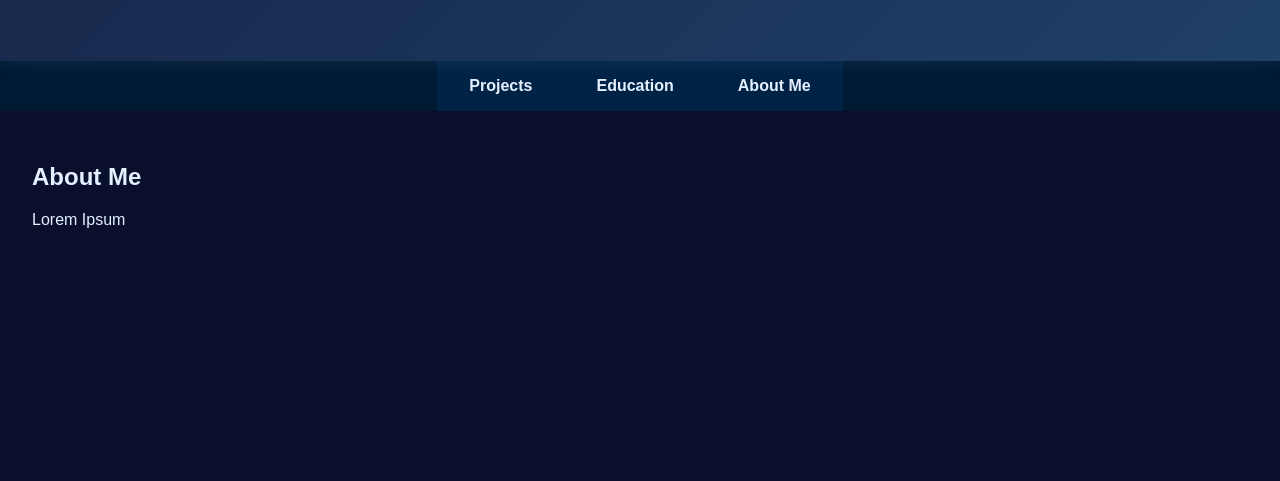
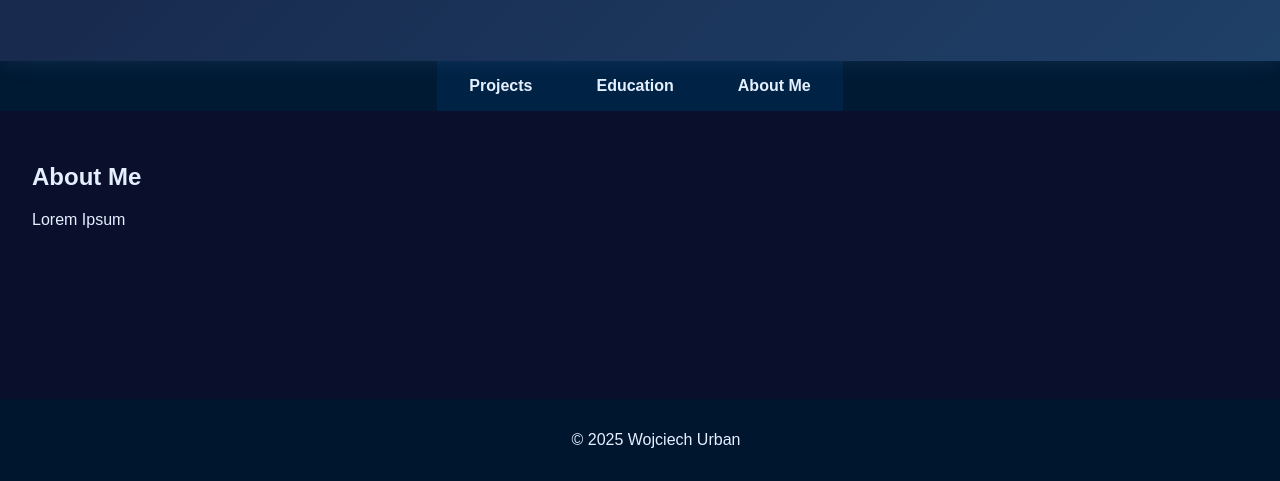
Before and after one commit to WojciechUrban-git/WojciechUrban-git.github.io, a plain HTML site: page about.html in a window 1280 px wide. Shown: the part 319-800 px from the top of the page. Drawn offline with Linux system fonts and the light colour scheme.

Commit message:
Added Footer to all .html

```diff
--- a/about.html
+++ b/about.html
@@ -27,6 +27,9 @@
             <p>Lorem Ipsum</p>
         </section>
     </main>
+        <footer>
+        <p>&copy; 2025 Wojciech Urban</p>
+    </footer>
 </body>
 
 </html>
```
Also changed, not shown: education.html (+3 -0 lines), projects.html (+3 -0 lines).
